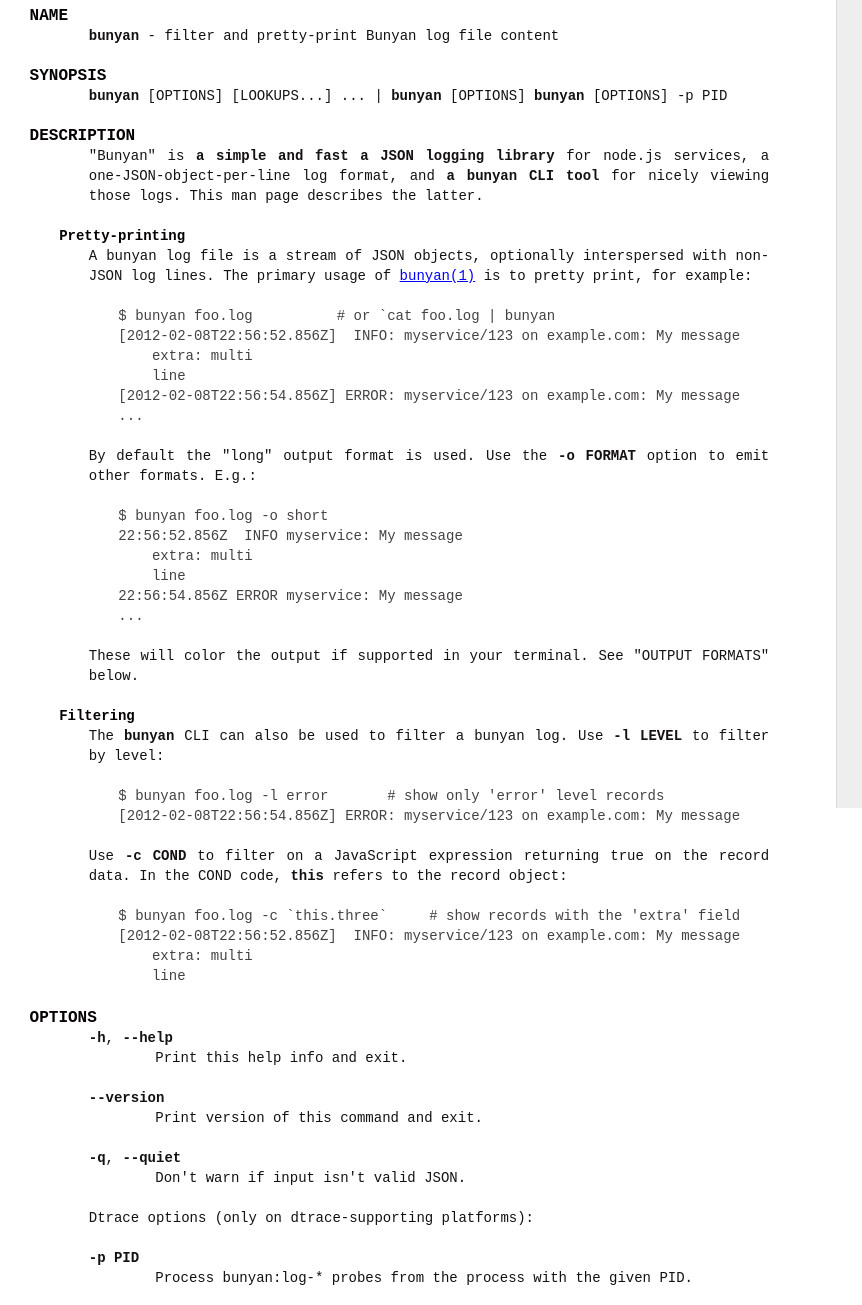
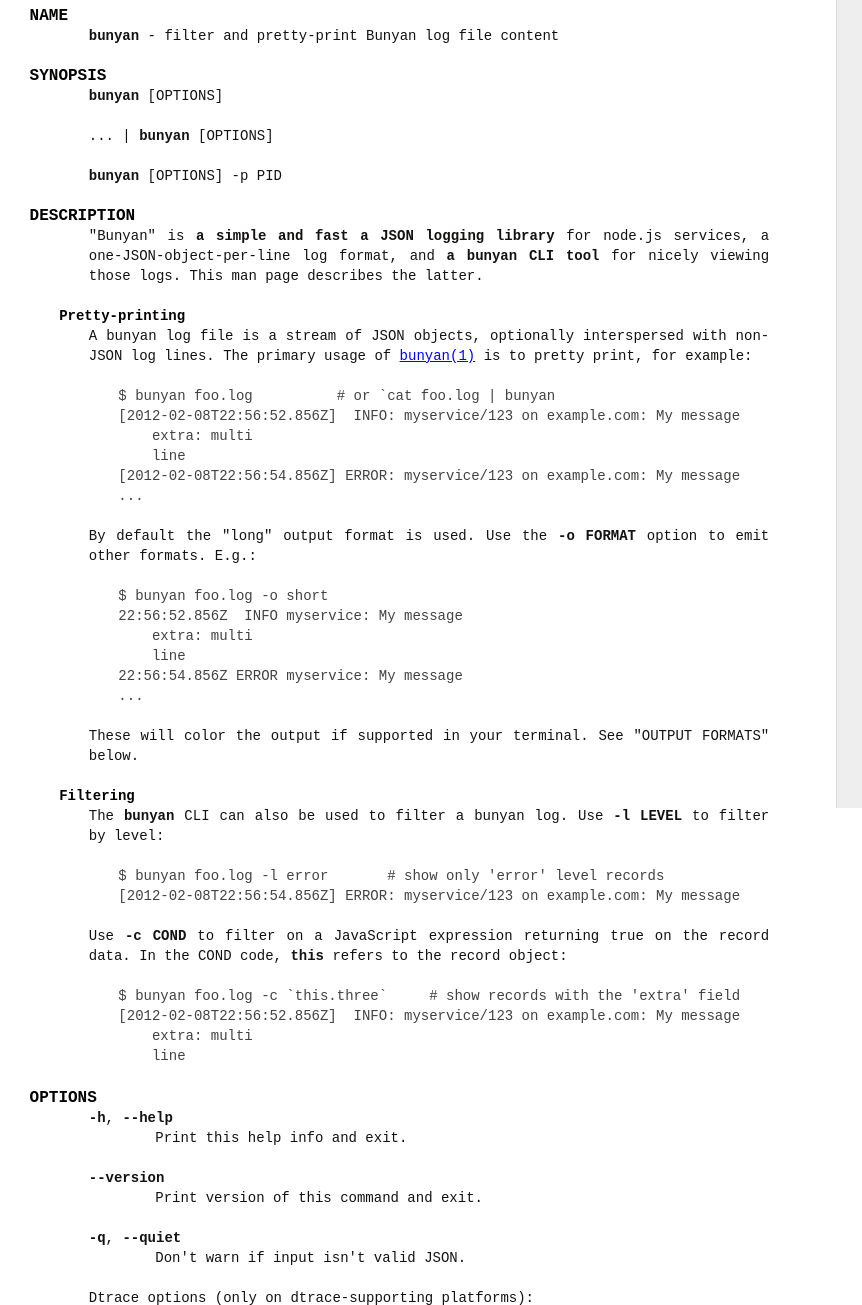
Before and after one commit to trentm/node-bunyan, a plain HTML site: page bunyan.1.html in a window 1280 px wide. Shown: the part 40-1345 px from the top of the page, 0-862 px from the left. Drawn offline with Linux system fonts and the light colour scheme.

Commit message:
publish latest docs

```diff
--- a/bunyan.1.html
+++ b/bunyan.1.html
@@ -85,9 +85,11 @@
 
 <h2 id="SYNOPSIS">SYNOPSIS</h2>
 
-<p><code>bunyan</code> [OPTIONS] [LOOKUPS...]
-... | <code>bunyan</code> [OPTIONS]
-<code>bunyan</code> [OPTIONS] -p PID</p>
+<p><code>bunyan</code> [OPTIONS]</p>
+
+<p>... | <code>bunyan</code> [OPTIONS]</p>
+
+<p><code>bunyan</code> [OPTIONS] -p PID</p>
 
 <h2 id="DESCRIPTION">DESCRIPTION</h2>
 
@@ -153,7 +155,10 @@
 <p>Dtrace options (only on dtrace-supporting platforms):</p>
 
 <dl>
-<dt class="flush"><code>-p PID</code></dt><dd>Process bunyan:log-* probes from the process with the given PID.</dd>
+<dt><code>-p PID</code>, <code>-p NAME</code></dt><dd>Process bunyan:log-* probes from the process with the given PID.
+Can be used multiple times, or specify all processes with '*',
+or a set of processes whose command &amp; args match a pattern with
+'-p NAME'.</dd>
 </dl>
 
 
@@ -229,7 +234,8 @@
 fire whenever the corresponding function is called, even if the level of
 the log message is less than that of any stream.</p>
 
-<p>See <a href="https://github.com/trentm/node-bunyan#dtrace-support" data-bare-link="true">https://github.com/trentm/node-bunyan#dtrace-support</a> for more details.</p>
+<p>See <a href="https://github.com/trentm/node-bunyan#dtrace-support" data-bare-link="true">https://github.com/trentm/node-bunyan#dtrace-support</a> for more details
+and the '-p PID' option above for convenience usage.</p>
 
 <h2 id="ENVIRONMENT">ENVIRONMENT</h2>
 
```
